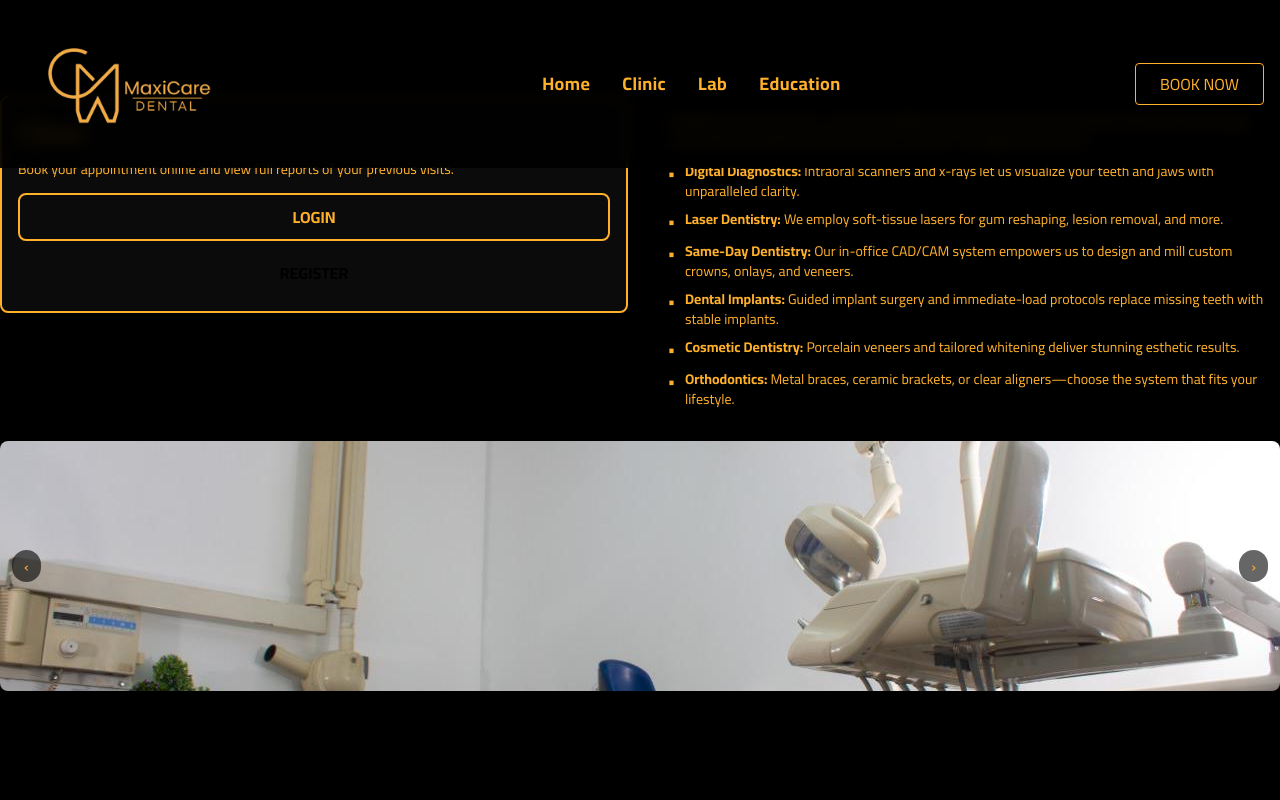
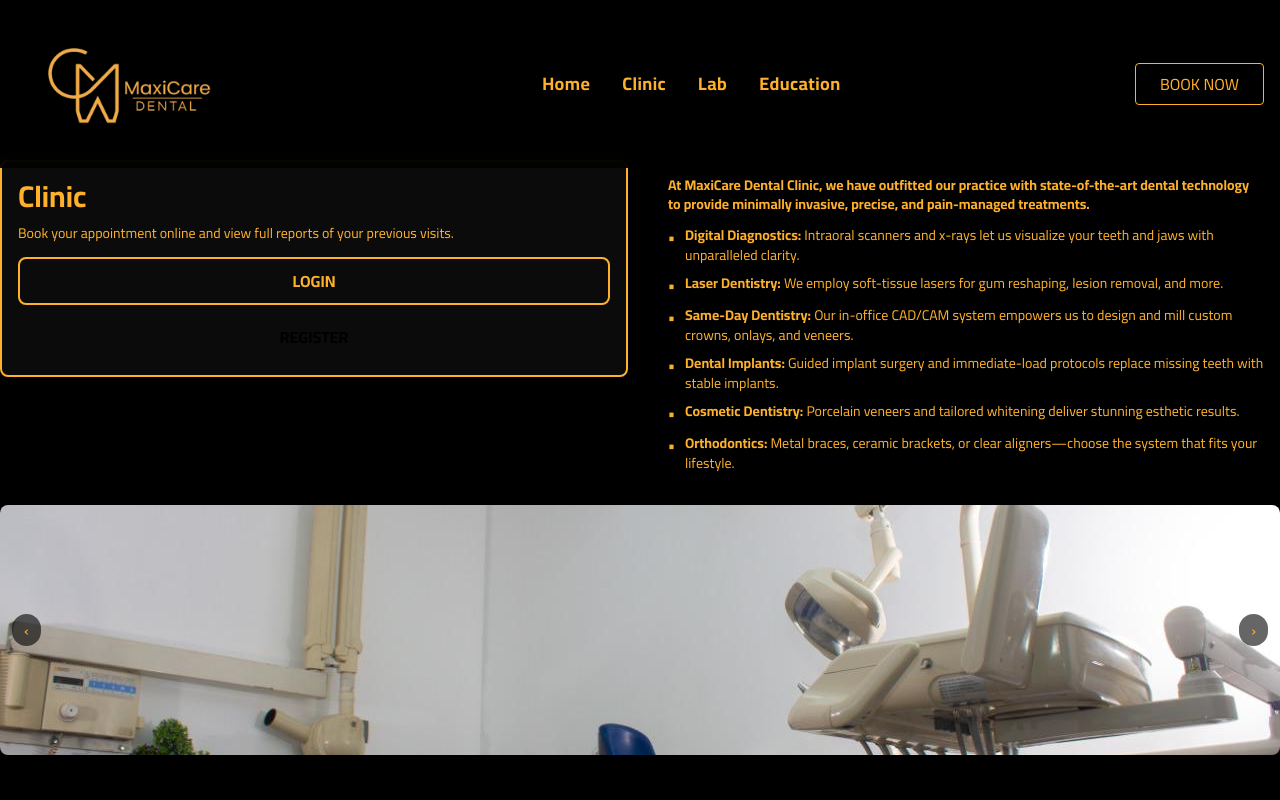
Before and after one commit to maxicre2026-ux/maxicare-nextjs, a Next.js app: page /clinic in a window 1280 px wide. Shown: the top 800 px of the page. Built offline with nearby package versions, Linux system fonts and the light colour scheme; no server answers.

Commit message:
feat: increase top padding to pt-40 for better content visibility

```diff
--- a/src/app/clinic/page.tsx
+++ b/src/app/clinic/page.tsx
@@ -21,7 +21,7 @@
   }
 
   return (
-    <section className="flex flex-col gap-8 pt-24">
+    <section className="flex flex-col gap-8 pt-40">
       {/* Layout: Login شمال، النص يمين، Slider تحت */}
       {status === "unauthenticated" && (
         <div className="space-y-4">
```
